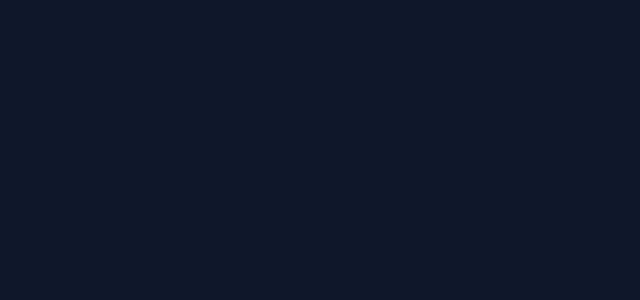
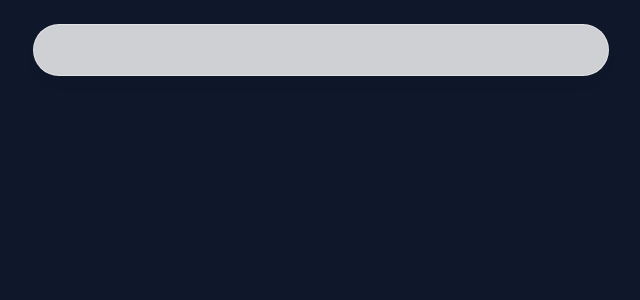
Before and after one commit to sagarbrathod1/personal-website-v3, a Next.js app: page / in a window 1280 px wide. Shown: the top 300 px of the page, without its empty margins (319-959 px from the left). Built offline with nearby package versions, Linux system fonts and the light colour scheme.

Commit message:
creating initial header

```diff
--- a/app/layout.tsx
+++ b/app/layout.tsx
@@ -1,3 +1,4 @@
+import Header from '@/components/Header'
 import './globals.css'
 import type { Metadata } from 'next'
 import { Inter } from 'next/font/google'
@@ -17,6 +18,7 @@
   return (
     <html lang="en">
       <body className={`${inter.className} bg-slate-900 text-gray-950`}>
+        <Header />
         {children}
       </body>
     </html>
--- /dev/null
+++ b/components/Header.tsx
@@ -0,0 +1,9 @@
+import React from 'react'
+
+export default function Header() {
+  return (
+    <header className="z-[1000] relative">
+        <div className="fixed top-0 left-1/2 -translate-x-1/2 h-[4.5rem] w-full rounded-none border border-white border-opacity-40 bg-white bg-opacity-80 shadow-lg shadow-black/[0.03] backdrop-blur-[0.5rem] sm:top-6 sm:h-[3.25rem] sm:w-[36rem] sm:rounded-full"></div>
+    </header>
+  )
+}
```
Also changed, not shown: package.json (+6 -4 lines), 1 other file (tests, documents, lock files or other folders).
